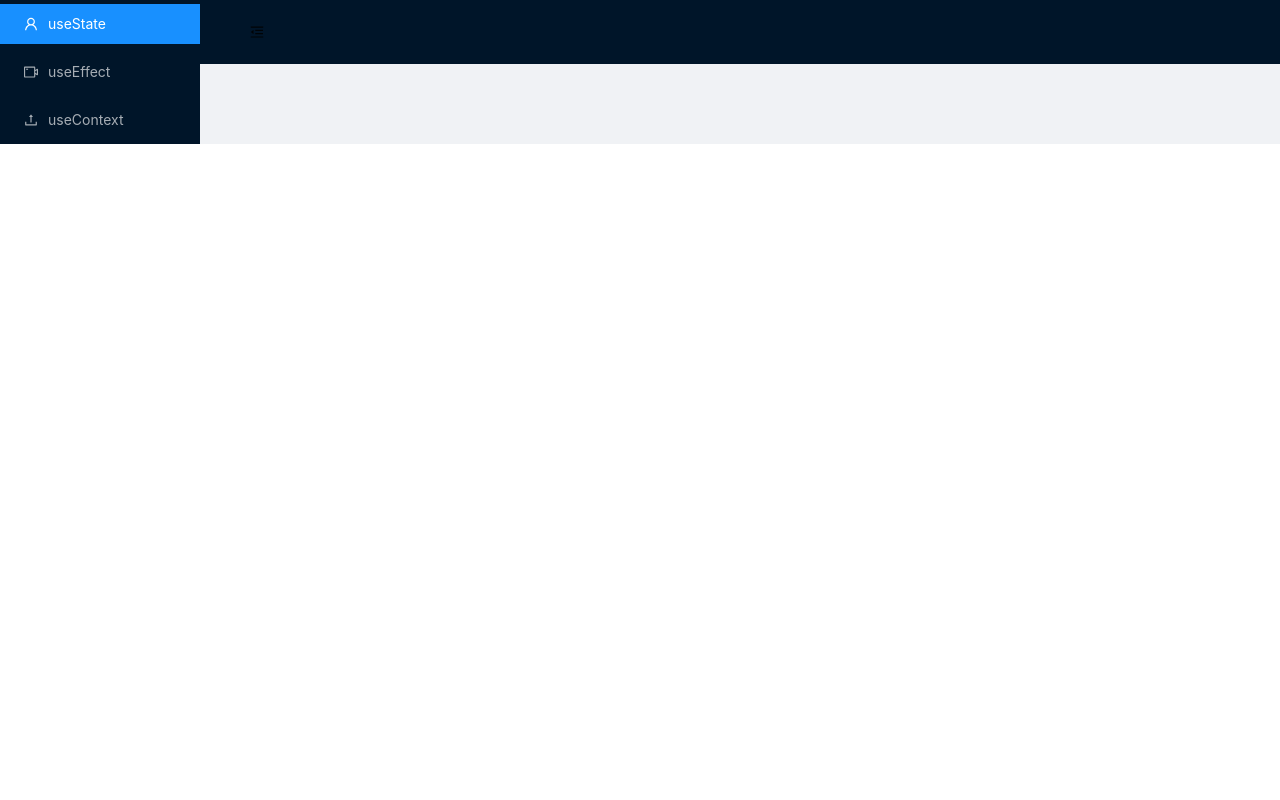
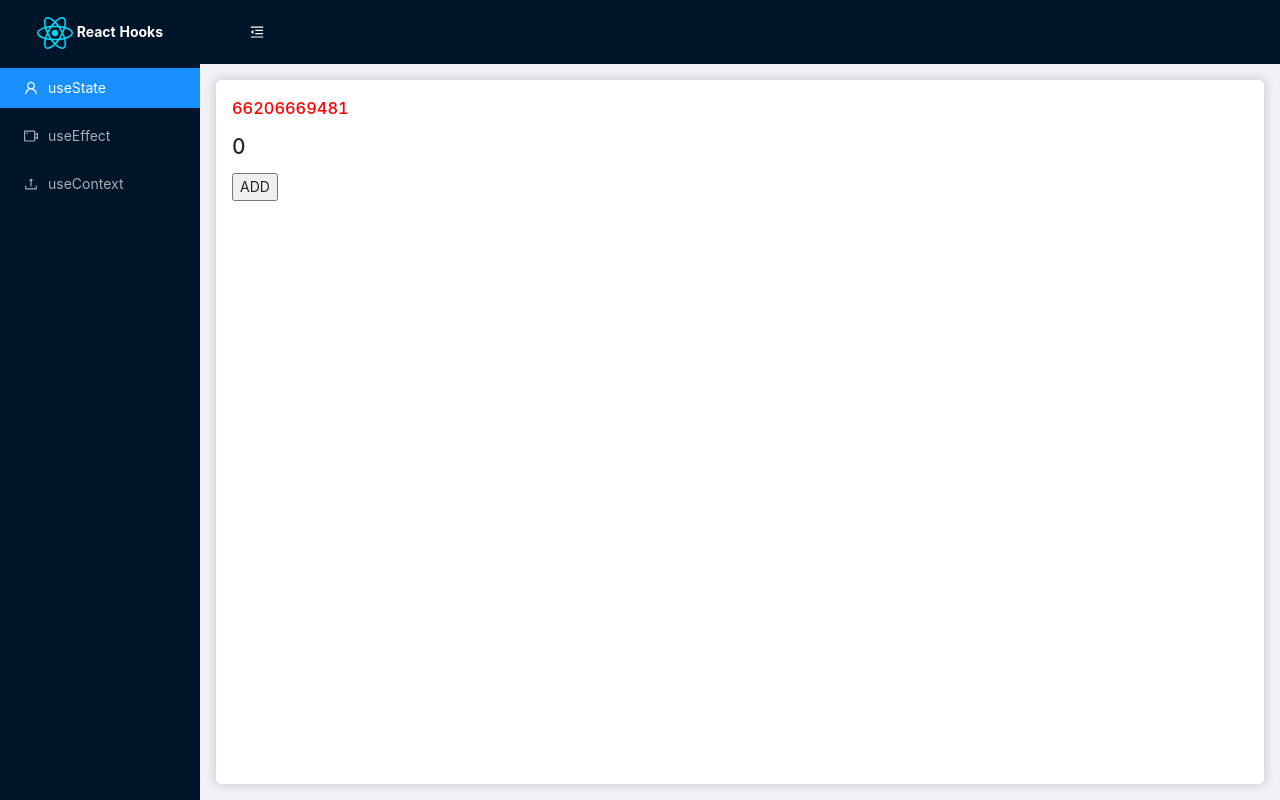
Before and after one commit to JianDaRui/react-hooks, a React (Vite) app: page /#/use-state in a window 1280 px wide. Built offline with nearby package versions, Linux system fonts and the light colour scheme.

Commit message:
feat: 配置路由&布局

```diff
--- a/src/App.jsx
+++ b/src/App.jsx
@@ -1,11 +1,9 @@
 import { useState } from 'react'
 import LayoutComponent from './layouts'
-import UseState from './pages/use-state/index'
+
 function App() {
   return (
-    <div>
-      <LayoutComponent />
-    </div>
+    <LayoutComponent />
   )
 }
 
--- a/src/layouts/index.jsx
+++ b/src/layouts/index.jsx
@@ -6,66 +6,89 @@ import {
   VideoCameraOutlined,
 } from '@ant-design/icons';
 import { Layout, Menu } from 'antd';
-import React, { useState } from 'react';
-import { Navigate, Route, Routes } from 'react-router-dom'
+import React, { useState, Suspense } from 'react';
+import { Navigate, Route, Routes, Link, useNavigate } from 'react-router-dom'
 import { routes } from '@/router'
+import ReactLogo from '@/assets/react.svg'
 const { Header, Sider, Content } = Layout;
 
 const LayoutComponent = () => {
   const [collapsed, setCollapsed] = useState(false);
+  const [selectedKeys, setSelectedKeys] = useState(['/use-state'])
+  const navigate = useNavigate()
 
   const menuItems = [
     {
       key: '/use-state',
       icon: <UserOutlined />,
       label: 'useState',
+      onClick: () => navigate('/use-state')
     },
     {
       key: '/use-effect',
       icon: <VideoCameraOutlined />,
       label: 'useEffect',
+      onClick: () => navigate('/use-effect')
     },
     {
       key: '/use-context',
       icon: <UploadOutlined />,
       label: 'useContext',
+      onClick: () => navigate('/use-context')
     },
   ]
 
   return (
-    <Layout>
+    <Layout style={{ height: '100vh' }}>
       <Sider trigger={null} collapsible collapsed={collapsed}>
-        <div className="logo" />
+        <div style={{
+          height: '64px',
+          textAlign: 'center',
+          lineHeight: '64px',
+          color: '#fff',
+          fontWeight: 700
+        }} className="logo">
+          <img src={ReactLogo} alt="Logo" /> React Hooks
+        </div>
         <Menu
           theme="dark"
           mode="inline"
           defaultSelectedKeys={['/use-state']}
+          selectedKeys={selectedKeys}
           items={menuItems}
+          onClick={({ key }) => setSelectedKeys([key])}
         />
       </Sider>
       <Layout>
-        <Header>
+        <Header style={{ color: '#fff' }}>
           {React.createElement(collapsed ? MenuUnfoldOutlined : MenuFoldOutlined, {
             className: 'trigger',
             onClick: () => setCollapsed(!collapsed),
           })}
         </Header>
-        <Content>
+        <Content className="site-layout-background"
+          style={{
+            margin: 16,
+            padding: 16,
+            minHeight: 280,
+            borderRadius: 5,
+            boxShadow: '0 0 12px 0 rgba(0, 0, 0, 0.2)',
+            backgroundColor: '#fff'
+          }}>
+          <Suspense>
             <Routes>
+              <Route path='/' element={<Navigate to='/use-state' />}/>
               {
                 routes.map(router => {
-                const { path, component } = router
+                  const { path, component: Component } = router
                   return (
-                  <Route
-                    key={path}
-                    path={path}
-                    element={component}
-                  >
-                  </Route>
+                    <Route key={path} path={path} element={<Component />} />
                   )
                 })
               }
             </Routes>
+          </Suspense>
+
         </Content>
       </Layout>
     </Layout>
--- a/src/main.jsx
+++ b/src/main.jsx
@@ -1,13 +1,13 @@
 import React from 'react'
 import ReactDOM from 'react-dom/client'
-import { BrowserRouter } from 'react-router-dom'
+import { HashRouter } from 'react-router-dom'
 import 'antd/dist/antd.css';
 import App from './App'
 
 ReactDOM.createRoot(document.getElementById('root')).render(
   <React.StrictMode>
-    <BrowserRouter>
+    <HashRouter>
       <App />
-    </BrowserRouter>
+    </HashRouter>
   </React.StrictMode>
 )
--- a/src/pages/use-state/index.jsx
+++ b/src/pages/use-state/index.jsx
@@ -2,8 +2,6 @@ import { useState, useEffect } from 'react'
 
 function UseStateFeat() {
   const [count, setCount] = useState(0)
-
-  console.log(Math.floor(Math.random() * 100000000000))
   return (
     <div>
       <h1 style={{ color: 'red' }}>{Math.floor(Math.random() * 100000000000)}</h1>
--- a/src/router/index.js
+++ b/src/router/index.js
@@ -1,10 +1,7 @@
 import { lazy } from 'react'
+import { Navigate } from 'react-router-dom'
+
 export const routes = [
-  {
-    path: '/',
-    key: '/',
-    redirect: '/use-state',
-  },
   {
     path: '/use-state',
     key: '/use-state',
```
Also changed, not shown: src/layouts/index.less (added). Lines whose indentation alone changed are shown as unchanged.
